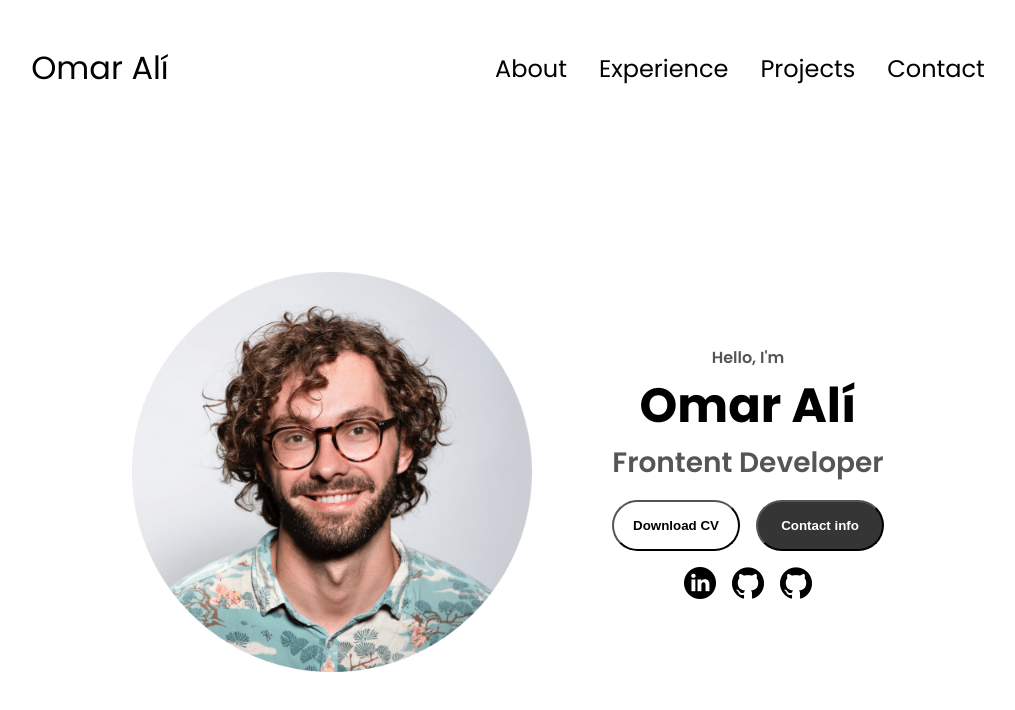
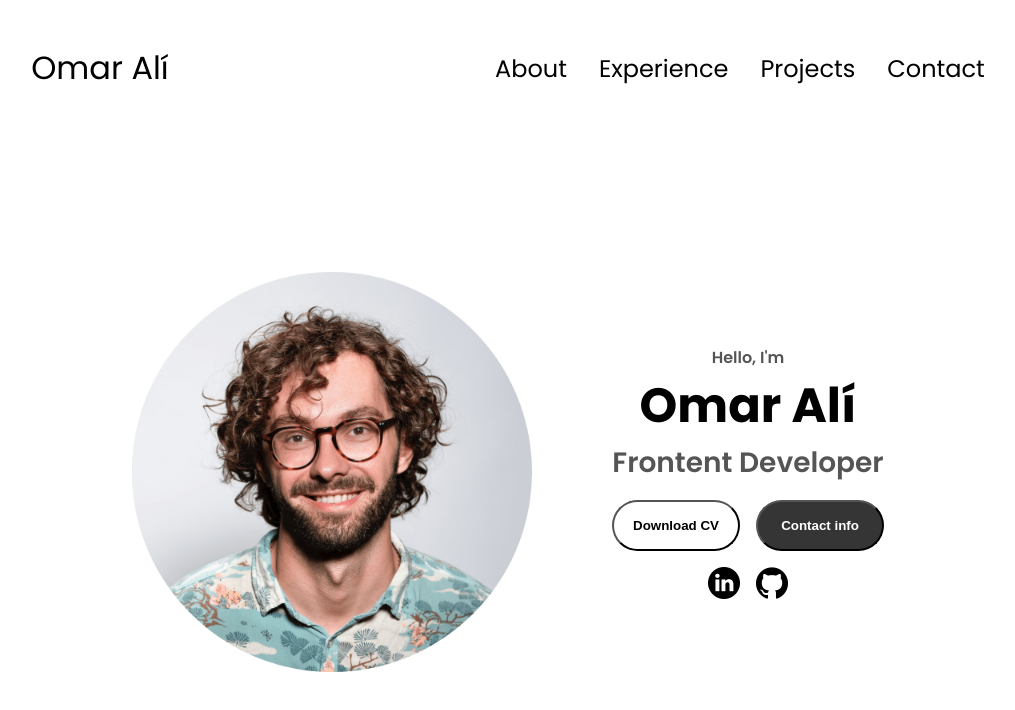
Before and after one commit to Ali-Code404/Portfolio-CSS-JavaScript, a plain HTML site: page index.html in a window 1280 px wide. Shown: the whole page, without its empty margins (132-1147 px from the left). Drawn offline with Linux system fonts and the light colour scheme.

Commit message:
Update index.html

```diff
--- a/index.html
+++ b/index.html
@@ -51,7 +51,6 @@
             <div id="socials-container">
                 <img src="./assets/linkedin.png" alt="My linkedin profile" class="icon" onclick="location.href='https://linkedin.com/'"/>
                 <img src="./assets/github.png" alt="My GitHub profile" class="icon" onclick="location.href='https://github.com/'"/>
-                <img src="./assets/github.png" alt="My GitHub profile" class="icon" onclick="location.href='https://github.com/'"/>
             </div>
         </div>
     </section>
```
